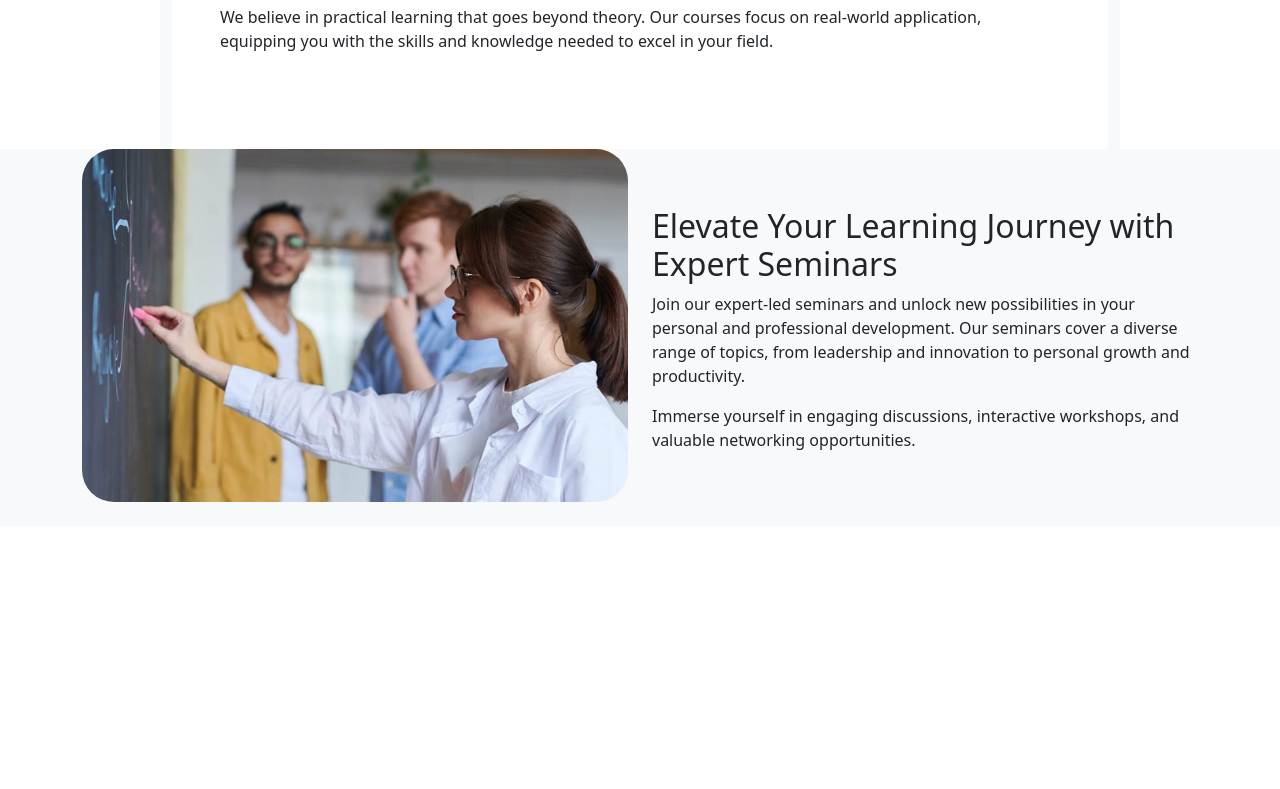
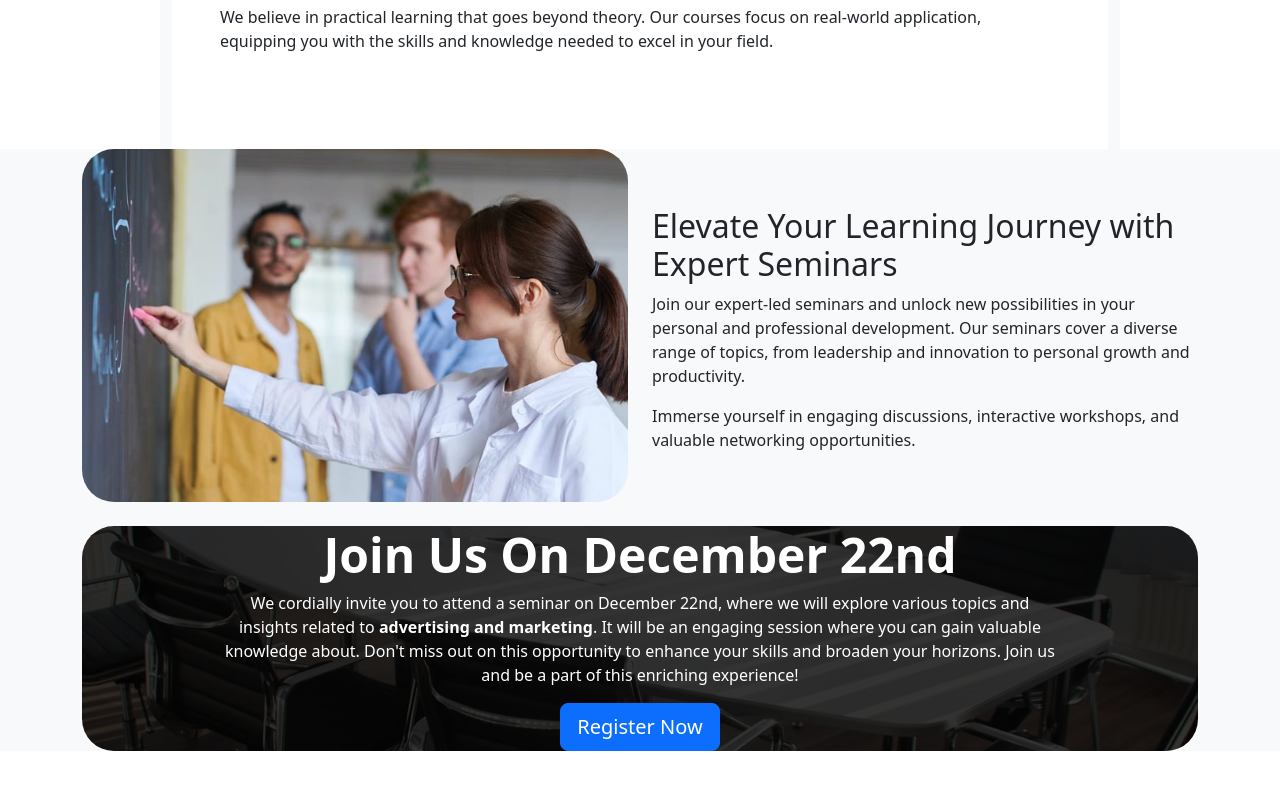
Before and after one commit to elvan/training-website-html-css-bootstrap-5, a website: page index.html in a window 1280 px wide. Shown: the part 2933-3722 px from the top of the page. Before the commit the page ends 3459 px from the top, so only its background shows below. Drawn offline with nearby package versions, Linux system fonts and the light colour scheme; files that its build step writes are made by us from their sources.

Commit message:
invitation area

```diff
--- a/index.html
+++ b/index.html
@@ -415,6 +415,30 @@
       </div>
     </section>
 
+    <!-- Invitation -->
+    <section class="invitation mb-5 bg-light">
+      <div class="container">
+        <div class="row">
+          <div class="col-12">
+            <div class="invitation-bg text-center py-6 rounded-5">
+              <div class="text-white w-75 m-auto">
+                <h2 class="display-5 fw-bold">Join Us On December 22nd</h2>
+                <p>
+                  We cordially invite you to attend a seminar on December 22nd, where we will
+                  explore various topics and insights related to
+                  <strong>advertising and marketing</strong>. It will be an engaging session where
+                  you can gain valuable knowledge about. Don't miss out on this opportunity to
+                  enhance your skills and broaden your horizons. Join us and be a part of this
+                  enriching experience!
+                </p>
+                <a href="#register" class="btn btn-primary btn-lg"> Register Now </a>
+              </div>
+            </div>
+          </div>
+        </div>
+      </div>
+    </section>
+
     <script
       src="https://cdn.jsdelivr.net/npm/bootstrap@5.2.3/dist/js/bootstrap.bundle.min.js"
       integrity="sha384-kenU1KFdBIe4zVF0s0G1M5b4hcpxyD9F7jL+jjXkk+Q2h455rYXK/7HAuoJl+0I4"
--- a/scss/styles.scss
+++ b/scss/styles.scss
@@ -16,6 +16,16 @@
 .header .slide {
   width: 70%;
   margin: 0 auto;
+}
+
+.invitation-bg {
+  background: linear-gradient(
+      to bottom right,
+      rgba(0, 0, 0, 0.8),
+      rgba(0, 0, 0, 0.8)
+    ),
+    url("../images/invitation-background.jpg") center center no-repeat;
+  background-size: cover;
 }
 
 @media (max-width: 992px) {
@@ -45,4 +55,9 @@
   .register h2 {
     text-align: center;
   }
+
+  .summary {
+    width: 90% !important;
+    margin-top: 0 !important;
+  }
 }
```
